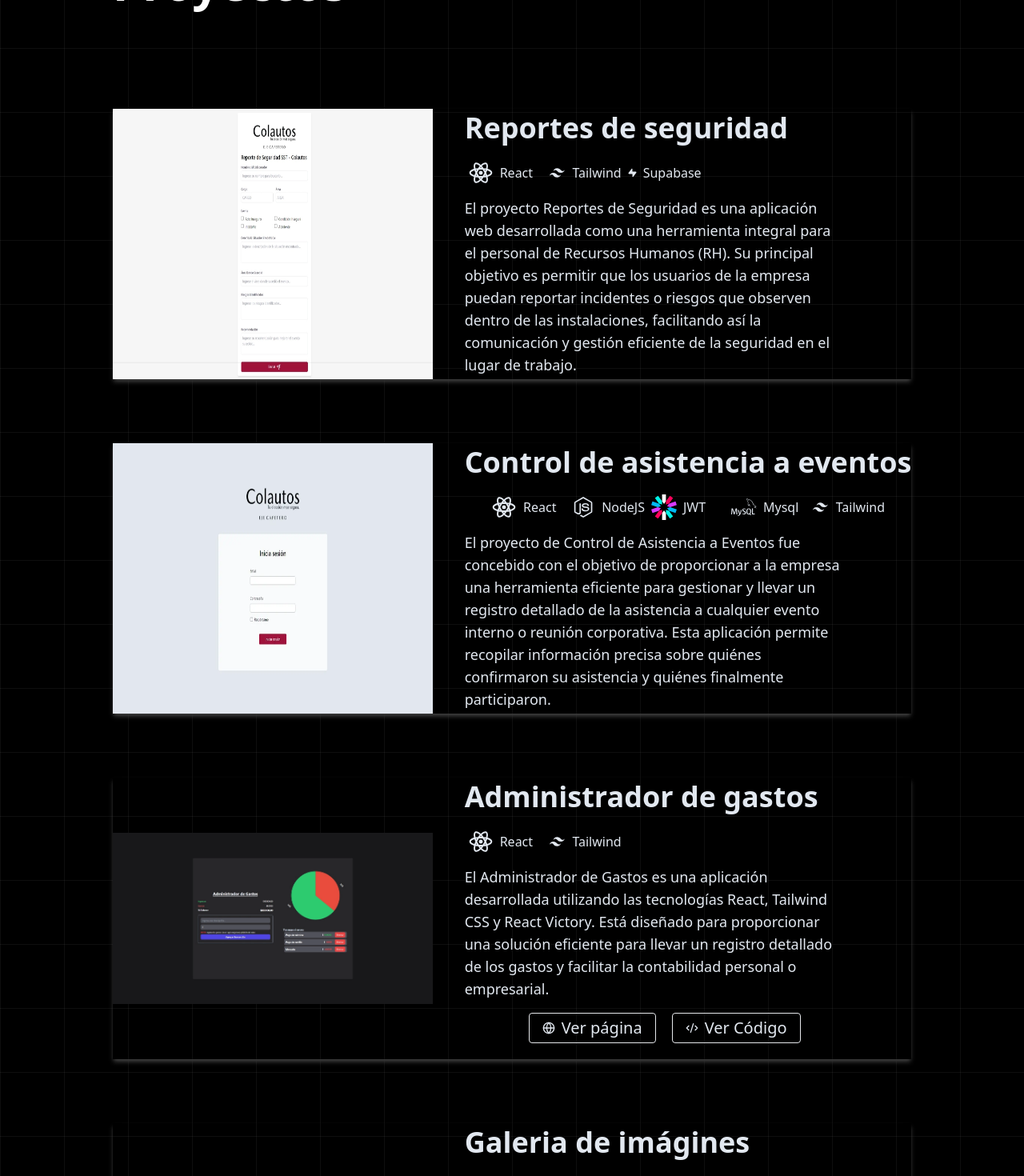
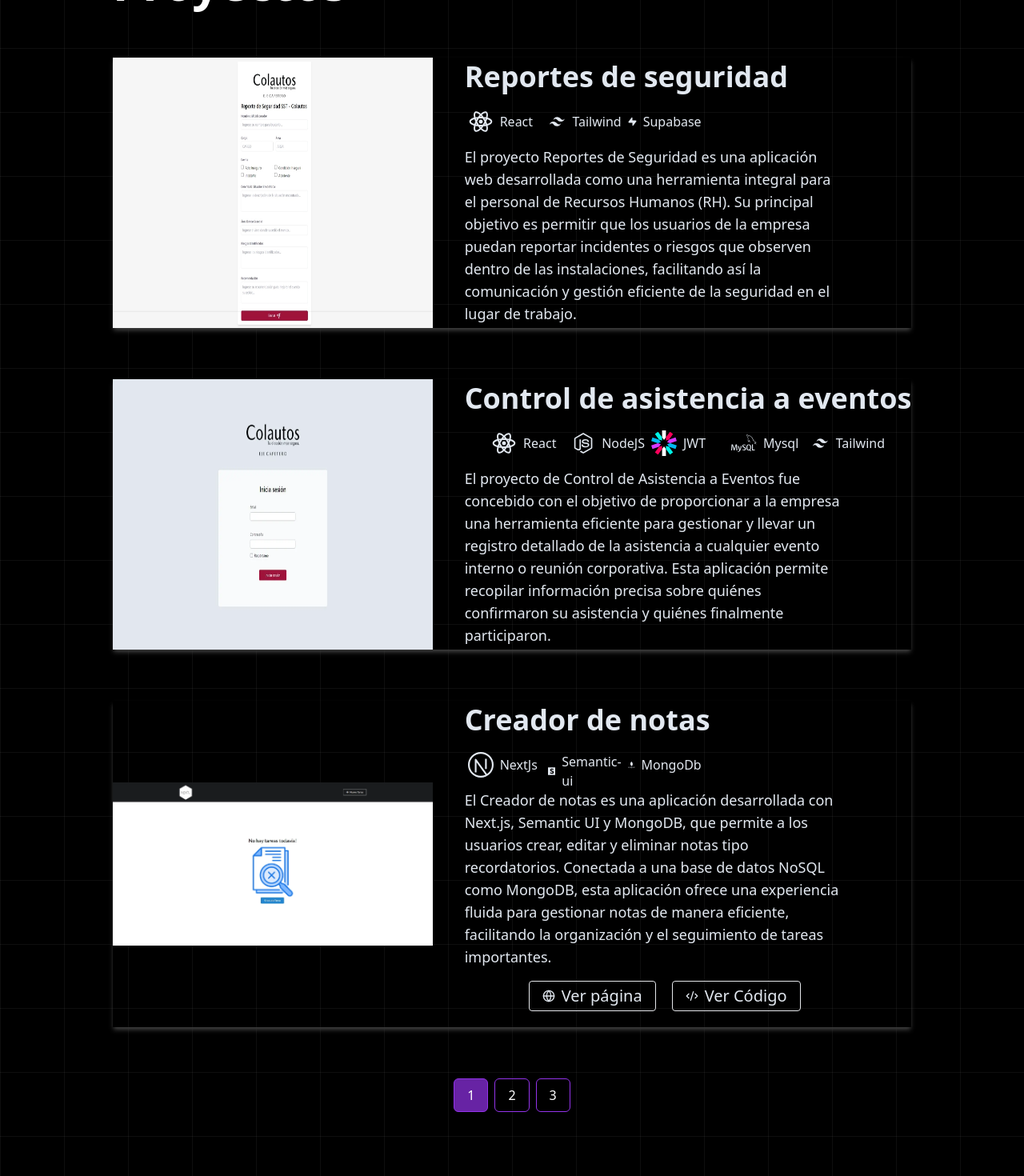
Before and after one commit to Osorio3408/Portafolio, a React (Vite) app: page /Proyects in a window 1280 px wide. Shown: the part 260-1730 px from the top of the page at 80% size. Built offline with nearby package versions, Linux system fonts and the light colour scheme.

Commit message:
se agrego páginador a los proyectos para mostrar de a 3

```diff
--- a/src/Components/CardPersonal/CardPersonal.jsx
+++ b/src/Components/CardPersonal/CardPersonal.jsx
@@ -187,7 +187,7 @@ export const CardPersonal = ({
           <h3 className="text-2xl xl:text-4xl font-semibold text-slate-200 text-center mt-4 md:text-left md:mt-0">
             {name}
           </h3>
-          <div className="w-max grid grid-cols-3 xl:grid-cols-5 mx-auto">
+          <div className="w-max grid grid-cols-2 md:grid-cols-3 xl:grid-cols-5 mx-auto">
             {herramientas.map((data, i) => {
               return (
                 <div
--- a/src/pages/proyects/Proyects.jsx
+++ b/src/pages/proyects/Proyects.jsx
@@ -1,4 +1,4 @@
-import React from "react";
+import React, { useState, useRef } from "react";
 import { Link } from "react-router-dom";
 import { CardEnterprise } from "../../Components/CardEnterprise/CardEnterprise";
 import { CardPersonal } from "../../Components/CardPersonal/CardPersonal";
@@ -11,9 +11,98 @@ export const Proyects = () => {
   const proyecto6 = ["React", "Bootstrap", "PWA"];
   const proyecto7 = ["NextJs", "Semantic-ui", "MongoDb"];
 
+  // Lista de proyectos
+  const proyectos = [
+    {
+      nombre: "Reportes de seguridad",
+      herramientas: proyecto1,
+      url: "proyecto1.webp",
+      type: 1,
+      description:
+        "El proyecto Reportes de Seguridad es una aplicación web desarrollada como una herramienta integral para el personal de Recursos Humanos (RH). Su principal objetivo es permitir que los usuarios de la empresa puedan reportar incidentes o riesgos que observen dentro de las instalaciones, facilitando así la comunicación y gestión eficiente de la seguridad en el lugar de trabajo.",
+    },
+    {
+      nombre: "Control de asistencia a eventos",
+      herramientas: proyecto2,
+      url: "proyecto2.webp",
+      type: 1,
+      description:
+        "El proyecto de Control de Asistencia a Eventos fue concebido con el objetivo de proporcionar a la empresa una herramienta eficiente para gestionar y llevar un registro detallado de la asistencia a cualquier evento interno o reunión corporativa. Esta aplicación permite recopilar información precisa sobre quiénes confirmaron su asistencia y quiénes finalmente participaron.",
+    },
+    {
+      nombre: "Creador de notas",
+      herramientas: proyecto7,
+      url: "proyecto7.webp",
+      code: "https://github.com/Osorio3408/Proyecto-de-creacion-de-notas",
+      page: "https://proyecto-de-creacion-de-notas.vercel.app/",
+      description:
+        "El Creador de notas es una aplicación desarrollada con Next.js, Semantic UI y MongoDB, que permite a los usuarios crear, editar y eliminar notas tipo recordatorios. Conectada a una base de datos NoSQL como MongoDB, esta aplicación ofrece una experiencia fluida para gestionar notas de manera eficiente, facilitando la organización y el seguimiento de tareas importantes.",
+    },
+    {
+      nombre: "Administrador de gastos",
+      herramientas: proyecto3,
+      url: "proyecto3.webp",
+      page: "https://expense-controller.netlify.app/",
+      code: "https://github.com/Osorio3408/Expense_manager",
+      description:
+        "El Administrador de Gastos es una aplicación desarrollada utilizando las tecnologías React, Tailwind CSS y React Victory. Está diseñado para proporcionar una solución eficiente para llevar un registro detallado de los gastos y facilitar la contabilidad personal o empresarial.",
+    },
+    {
+      nombre: "Galeria de imágines",
+      herramientas: proyecto4,
+      url: "proyecto4.webp",
+      code: "https://github.com/Osorio3408/Galeria-Imagenes/",
+      page: "https://galeriaimagenesoneline.netlify.app/",
+      description:
+        "La Galería de Imágenes es una aplicación web desarrollada utilizando React y Tailwind CSS, con la capacidad adicional de funcionar como una Progressive Web App (PWA). Integrando la API de Unsplash, permite a los usuarios buscar y visualizar imágenes según sus preferencias. La combinación de tecnologías modernas y la integración de una API externa ofrece una experiencia fluida y personalizada, permitiendo a los usuarios explorar y disfrutar de una amplia variedad de imágenes de manera intuitiva y eficiente.",
+    },
+    {
+      nombre: "Agenda de contáctos",
+      herramientas: proyecto6,
+      url: "proyecto6.webp",
+      code: "https://github.com/Osorio3408/Agenda_Contactos",
+      page: "https://agenda-yaop.netlify.app/",
+      description:
+        "La Agenda de Contactos es una aplicación desarrollada en React y Bootstrap, implementando el hook useReducer y el almacenamiento local (localStorage). Además, cuenta con la capacidad de funcionar como una Progressive Web App (PWA). Permite a los usuarios almacenar y gestionar contactos mediante el registro de nombres, apellidos y números telefónicos, proporcionando una solución eficiente y accesible para organizar la información de contacto de manera digital.",
+    },
+
+    {
+      nombre: "Tenis Jes",
+      herramientas: proyecto3,
+      url: "proyecto8.webp",
+      code: "https://github.com/Osorio3408/TenisJes/",
+      page: "https://tenis-jes.netlify.app",
+      description:
+        "Tenis Jes un catálogo interactivo que ofrece una amplia gama de productos de moda. Desarrollado con React y Tailwind CSS, esta plataforma permite a los usuarios explorar productos de la tienda de ropa, acceder a información de contacto como redes sociales y ubicación del local, así como filtrar productos por precios y marcas. Con una interfaz intuitiva y funcionalidades de filtrado avanzadas.",
+    },
+  ];
+
+  // Paginación
+  const proyectosPorPagina = 3;
+  const [paginaActual, setPaginaActual] = useState(1);
+  const indiceUltimoProyecto = paginaActual * proyectosPorPagina;
+  const indicePrimerProyecto = indiceUltimoProyecto - proyectosPorPagina;
+  const proyectosActuales = proyectos.slice(
+    indicePrimerProyecto,
+    indiceUltimoProyecto
+  );
+
+  // Referencia al contenedor del paginador
+  const paginadorRef = useRef(null);
+
+  const paginar = (numeroPagina) => {
+    setPaginaActual(numeroPagina);
+    // Hacer scroll al principio del contenedor del paginador
+    paginadorRef.current.scrollIntoView({
+      behavior: "smooth",
+      block: "end",
+      inline: "nearest",
+    });
+  };
+
   return (
     <section className="containerr min-h-screen bg-neutral-950 text-slate-200 flex flex-col items-center">
-      <header className="w-full h-32 max-w-4xl md:max-w-4xl  xl:max-w-6xl flex-col gap-y-4 md:mt-0 md:flex-row flex items-center justify-center md:justify-between bg-transparent z-50">
+      <header className="w-full h-32 max-w-4xl md:max-w-4xl xl:max-w-6xl flex-col gap-y-4 md:mt-0 md:flex-row flex items-center justify-center md:justify-between bg-transparent z-50">
         <h1 className="text-2xl xl:text-3xl 2xl:text-4xl font-semibold ml-4">
           Yuliam Osorio
         </h1>
@@ -39,77 +128,50 @@ export const Proyects = () => {
           </li>
         </ul>
       </header>
-      <div className="max-w-6xl mt-0 md:mt-20 h-full w-full space-y-20 py-16 px-2 md:pt-0 md:px-0 grid place-content-center">
-        <h2 className="text-4xl xl:text-6xl font-bold mb-12 text-white">
+      <div className="max-w-6xl mt-0 md:mt-20 h-full w-full space-y-16 py-16 px-2 md:pt-0 md:px-0 grid place-content-center">
+        <h2 className="text-4xl xl:text-6xl font-bold mb-0 text-white">
           Proyectos
         </h2>
-        <CardEnterprise
-          name={"Reportes de seguridad"}
-          description={
-            "El proyecto Reportes de Seguridad es una aplicación web desarrollada como una herramienta integral para el personal de Recursos Humanos (RH). Su principal objetivo es permitir que los usuarios de la empresa puedan reportar incidentes o riesgos que observen dentro de las instalaciones, facilitando así la comunicación y gestión eficiente de la seguridad en el lugar de trabajo."
-          }
-          herramientas={proyecto1}
-          url={"proyecto1.webp"}
-        />
-        <CardEnterprise
-          name={"Control de asistencia a eventos"}
-          description={
-            "El proyecto de Control de Asistencia a Eventos fue concebido con el objetivo de proporcionar a la empresa una herramienta eficiente para gestionar y llevar un registro detallado de la asistencia a cualquier evento interno o reunión corporativa. Esta aplicación permite recopilar información precisa sobre quiénes confirmaron su asistencia y quiénes finalmente participaron."
-          }
-          herramientas={proyecto2}
-          url={"proyecto2.webp"}
-        />
-        <CardPersonal
-          name={"Administrador de gastos"}
-          description={
-            "El Administrador de Gastos es una aplicación desarrollada utilizando las tecnologías React, Tailwind CSS y React Victory. Está diseñado para proporcionar una solución eficiente para llevar un registro detallado de los gastos y facilitar la contabilidad personal o empresarial."
-          }
-          herramientas={proyecto3}
-          url={"proyecto3.webp"}
-          page={"https://expense-controller.netlify.app/"}
-          code={"https://github.com/Osorio3408/Expense_manager"}
-        />
-        <CardPersonal
-          name={"Galeria de imágines"}
-          description={
-            "La Galería de Imágenes es una aplicación web desarrollada utilizando React y Tailwind CSS, con la capacidad adicional de funcionar como una Progressive Web App (PWA). Integrando la API de Unsplash, permite a los usuarios buscar y visualizar imágenes según sus preferencias. La combinación de tecnologías modernas y la integración de una API externa ofrece una experiencia fluida y personalizada, permitiendo a los usuarios explorar y disfrutar de una amplia variedad de imágenes de manera intuitiva y eficiente."
-          }
-          herramientas={proyecto4}
-          url={"proyecto4.webp"}
-          code={"https://github.com/Osorio3408/Galeria-Imagenes/"}
-          page={"https://galeriaimagenesoneline.netlify.app/"}
-        />
-        <CardPersonal
-          name={"Agenda de contáctos"}
-          description={
-            "La Agenda de Contactos es una aplicación desarrollada en React y Bootstrap, implementando el hook useReducer y el almacenamiento local (localStorage). Además, cuenta con la capacidad de funcionar como una Progressive Web App (PWA). Permite a los usuarios almacenar y gestionar contactos mediante el registro de nombres, apellidos y números telefónicos, proporcionando una solución eficiente y accesible para organizar la información de contacto de manera digital."
-          }
-          herramientas={proyecto6}
-          url={"proyecto6.webp"}
-          code={"https://github.com/Osorio3408/Agenda_Contactos"}
-          page={"https://agenda-yaop.netlify.app/"}
-        />
-        <CardPersonal
-          name={"Creador de notas"}
-          description={
-            "El Creador de notas es una aplicación desarrollada con Next.js, Semantic UI y MongoDB, que permite a los usuarios crear, editar y eliminar notas tipo recordatorios. Conectada a una base de datos NoSQL como MongoDB, esta aplicación ofrece una experiencia fluida para gestionar notas de manera eficiente, facilitando la organización y el seguimiento de tareas importantes."
-          }
-          herramientas={proyecto7}
-          url={"proyecto7.webp"}
-          code={"https://github.com/Osorio3408/Proyecto-de-creacion-de-notas"}
-          page={"https://proyecto-de-creacion-de-notas.vercel.app/"}
-        />
-        <CardPersonal
-          name={"Tenis Jes"}
-          description={
-            "Tenis Jes un catálogo interactivo que ofrece una amplia gama de productos de moda. Desarrollado con React y Tailwind CSS, esta plataforma permite a los usuarios explorar productos de la tienda de ropa, acceder a información de contacto como redes sociales y ubicación del local, así como filtrar productos por precios y marcas. Con una interfaz intuitiva y funcionalidades de filtrado avanzadas."
-          }
-          herramientas={proyecto3}
-          url={"proyecto8.webp"}
-          code={"https://github.com/Osorio3408/TenisJes/"}
-          page={"https://tenis-jes.netlify.app"}
-        />
+        {proyectosActuales.map((proyecto, index) => (
+          <div key={index}>
+            {proyecto.type === 1 ? (
+              <CardEnterprise
+                name={proyecto.nombre}
+                description={proyecto.description}
+                herramientas={proyecto.herramientas}
+                url={proyecto.url}
+              />
+            ) : (
+              <CardPersonal
+                name={proyecto.nombre}
+                description={proyecto.description}
+                herramientas={proyecto.herramientas}
+                url={proyecto.url}
+                page={proyecto.page}
+                code={proyecto.code}
+              />
+            )}
+          </div>
+        ))}
       </div>
+      {/* Paginador */}
+      <ul className="flex gap-2 mb-20" ref={paginadorRef}>
+        {Array.from({
+          length: Math.ceil(proyectos.length / proyectosPorPagina),
+        }).map((_, index) => (
+          <li key={index}>
+            <button
+              className={`px-4 py-2 rounded-md border border-purple-600 text-white focus:outline-none ${
+                paginaActual === index + 1
+                  ? "bg-opacity-70 bg-purple-600"
+                  : "hover:bg-opacity-50 hover:bg-purple-600"
+              }`}
+              onClick={() => paginar(index + 1)}>
+              {index + 1}
+            </button>
+          </li>
+        ))}
+      </ul>
     </section>
   );
 };
```
Also changed, not shown: src/pages/skills/Skills.jsx (+4 -4 lines).
